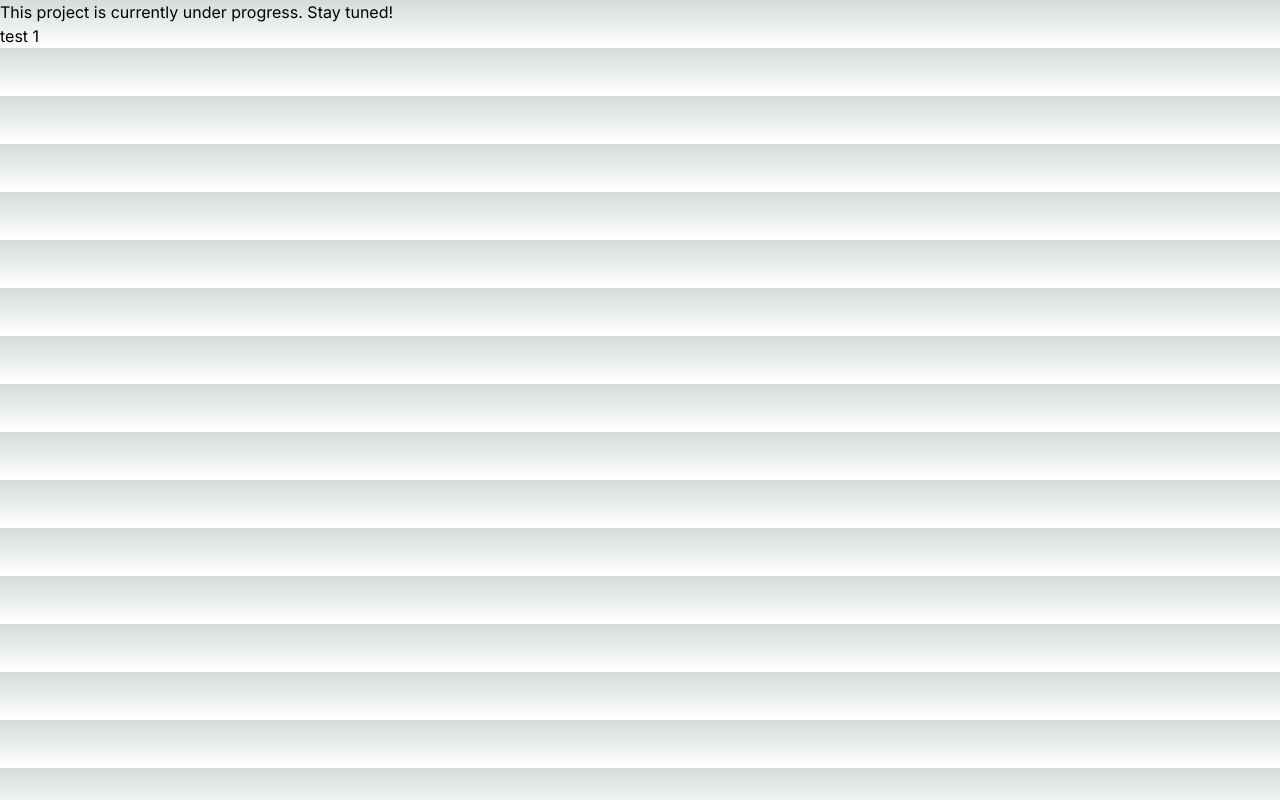
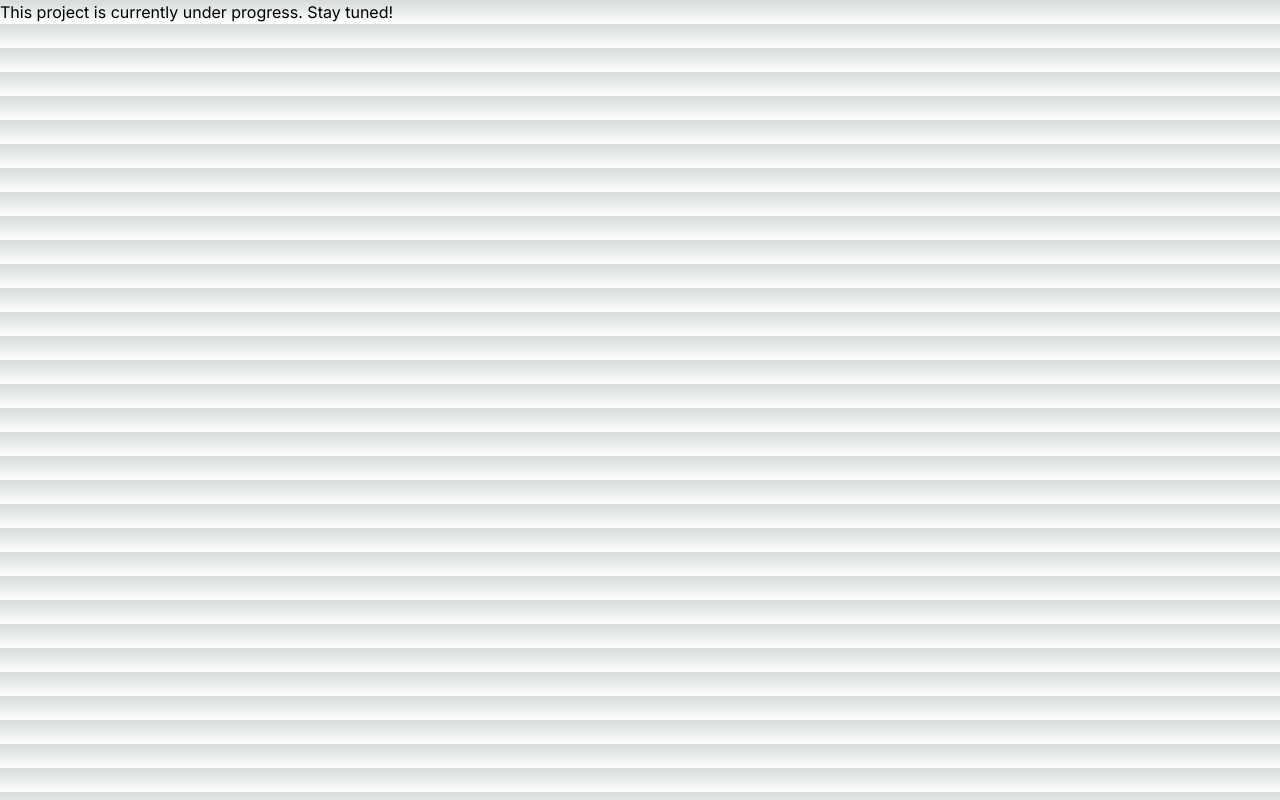
Before and after one commit to shashankpie/YT-Summarize, a Next.js app: page / in a window 1280 px wide. Built offline with nearby package versions, Linux system fonts and the light colour scheme.

Commit message:
Update page.js

```diff
--- a/app/page.js
+++ b/app/page.js
@@ -5,7 +5,6 @@ export default function Home() {
     <main>
       <div>
         <p>This project is currently under progress. Stay tuned!</p>
-        <p>test 1</p>
       </div>
     </main>
   );
--- a/package.json
+++ b/package.json
@@ -1,6 +1,6 @@
 {
   "name": "yt-summarize",
-  "version": "0.1.0",
+  "version": "0.1",
   "private": true,
   "scripts": {
     "dev": "next dev",
```
